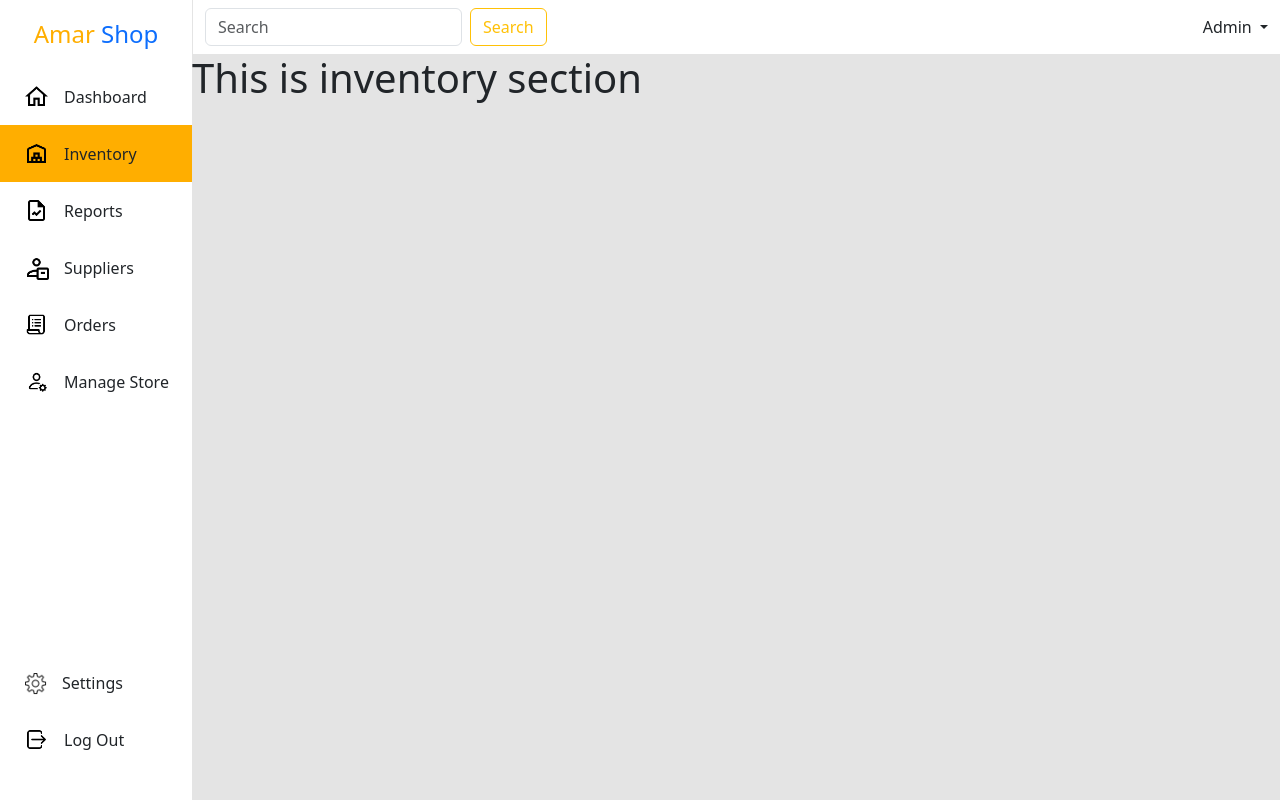
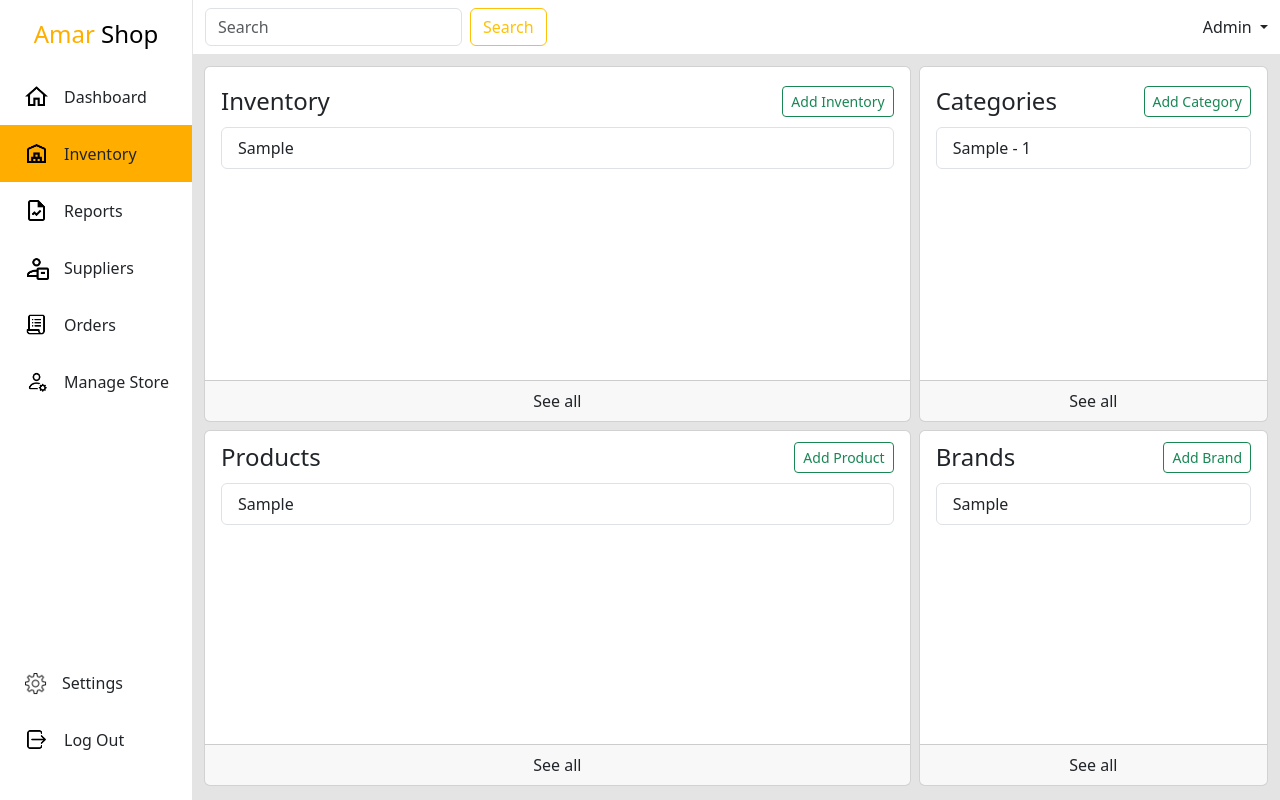
Before and after one commit to tanvirmahmud66/Business_Solutions, a Django app: page /inventory/ in a window 1280 px wide. Run offline with Django 5.2, Linux system fonts and the light colour scheme; tables that the repository leaves empty hold one stand-in row (values such as "Sample post"); some libraries are stand-ins or nearby versions.

Commit message:
Inventory Section

```diff
--- a/Business_Solutions/app/urls.py
+++ b/Business_Solutions/app/urls.py
@@ -1,11 +1,19 @@
 from django.urls import path
-from .views import DashboardView, InventoryView, StoreManageView, OrderView, ReportView, SuppliersView
-
+from .views import DashboardView, InventoryView, CategoryListView,CreateCategoryView,StoreManageView, OrderView, ReportView, SuppliersView
+from .views import CreateBrandView, BrandListView, InventoryListView, ProductListView, CreateInventoryView, CreateProductView
 urlpatterns = [
-    path('', DashboardView.as_view(), name='dashboard'),
+    path('dashboard/', DashboardView.as_view(), name='dashboard'),
 
 
     path('inventory/', InventoryView.as_view(), name='inventory'),
+    path('inventory/all-inventory/', InventoryListView.as_view(), name='inventory-list'),
+    path('inventory/all-product/', ProductListView.as_view(), name='product-list'),
+    path('inventory/all-category/',CategoryListView.as_view(),name='all-category'),
+    path('inventory/all-brand/', BrandListView.as_view(), name='all-brand'),
+    path('inventory/create-inventory/', CreateInventoryView.as_view(), name='create-inventory'),
+    path('inventory/create-product/', CreateProductView.as_view(), name='create-product'),
+    path('inventory/create-category/', CreateCategoryView.as_view(), name='create-category'),
+    path('inventory/create-brand/', CreateBrandView.as_view(), name='create-brand'),
 
 
     path('reports/', ReportView.as_view(), name='reports'),
@@ -17,6 +25,6 @@ urlpatterns = [
     path('orders/', OrderView.as_view(), name='orders'),
 
 
-    path('manage-store/', InventoryView.as_view(), name='manage'),
+    path('manage-store/', StoreManageView.as_view(), name='manage'),
 
 ]
--- a/Business_Solutions/app/views.py
+++ b/Business_Solutions/app/views.py
@@ -1,18 +1,107 @@
 from django.shortcuts import render
-from django.views.generic import TemplateView, ListView
+from django.urls import reverse_lazy, reverse
+from django.views.generic import TemplateView, ListView, CreateView
 
-from .models import DeviceCategories
-from .forms import CategoryForm
+from .models import DeviceCategories, Brand, Inventory, Device
+from .forms import CategoryForm , BrandForm, InventoryForm, Productform
 # Create your views here.
+
+# def count_records(Model,id):
+#     count = Model.objects.filter(id=id).count()
+#     return count
+
 
 class DashboardView(TemplateView):
     template_name = 'dashboard/index.html'
 
+# ----------------------------------------------------------------------INVENTORY SECTION
+class InventoryView(ListView):
+    template_name = 'inventory/inventory.html'
+    context_object_name = 'data'
+    count_list = []
+    category_model = DeviceCategories.objects.all()
+    for each in category_model:
+        cate = each.category
+        count = Device.objects.filter(category__id=each.id).count()
+        count_list.append({f"{cate}":count})
+    print(count_list)
+    extra_context = {
+        'counts': count_list,
+    }
 
-class InventoryView(ListView):
+    def get_queryset(self):
+        inventories = Inventory.objects.all().order_by('-id')[:5]
+        products = Device.objects.all().order_by('-id')[:5]
+        categories = DeviceCategories.objects.all().order_by('id')[:5]
+        brands = Brand.objects.all().order_by('id')[:5]
+        return {
+            'inventories': inventories,
+            'products': products,
+            'categories': categories,
+            'brands': brands,
+        }
+
+class InventoryListView(ListView):
+    model = Inventory
+    context_object_name = 'inventories'
+    template_name = 'inventory/inventoryList.html'
+
+class ProductListView(ListView):
+    model = Device
+    context_object_name = 'products'
+    template_name = 'inventory/productList.html'
+
+class CategoryListView(ListView):
     model = DeviceCategories
-    template_name = 'inventory/index.html'
-    context_object_name = 'Categories'
+    context_object_name = 'categories'
+    template_name = 'inventory/allcategory.html'
+
+
+
+class BrandListView(ListView):
+    model = Brand
+    context_object_name = 'brands'
+    template_name = 'inventory/brandList.html'
+
+
+class CreateInventoryView(CreateView):
+    model = Inventory
+    form_class = InventoryForm
+    template_name = 'inventory/addInventory.html'
+
+    def get_success_url(self):
+        return reverse('inventory-list')
+
+
+class CreateProductView(CreateView):
+    model = Device
+    form_class = Productform
+    template_name = 'inventory/addProduct.html'
+
+    def get_success_url(self):
+        return reverse('product-list')
+
+
+class CreateCategoryView(CreateView):
+    model = DeviceCategories
+    form_class = CategoryForm
+    template_name = 'inventory/addCategory.html'
+
+    def get_success_url(self):
+        return reverse('all-category')
+
+
+class CreateBrandView(CreateView):
+    model = Brand
+    form_class = BrandForm
+    template_name = 'inventory/addbrand.html'
+
+    def get_success_url(self):
+        return reverse('all-brand')
+
+
+
+
 
 
 class ReportView(TemplateView):
--- /dev/null
+++ b/Business_Solutions/static/css/inventory.css
@@ -0,0 +1,18 @@
+.inventory{
+    width: 100%;
+    height: 100%;
+    overflow: scroll;
+}
+
+ul{
+    list-style-type: none;
+    padding: 0;
+}
+
+.height-100{
+    height: 100%;
+}
+
+.height-50{
+    height: 50%;
+}
--- a/Business_Solutions/static/css/layout.css
+++ b/Business_Solutions/static/css/layout.css
@@ -2,6 +2,11 @@
     padding: 0;
     margin: 0;
     box-sizing: border-box;
+}
+
+a{
+    text-decoration: none;
+    color: black;
 }
 
 .mother-div{
@@ -74,6 +79,7 @@
 
 .content{
     width: 85vw;
+    height: 100vh;
 }
 .navbar-w{
     width: 100%;
@@ -83,3 +89,9 @@
 .selected{
     background: rgb(255, 174, 0);
 }
+
+
+.main-content{
+    width: 100%;
+    height: 93%;
+}
--- a/Business_Solutions/static/js/layout.js
+++ b/Business_Solutions/static/js/layout.js
@@ -1,17 +1,21 @@
 document.addEventListener('DOMContentLoaded', function() {
     var currentUrl = window.location.pathname;
+    console.log(currentUrl)
     var navItems = document.querySelectorAll('.navItem');
 
-    navItems.forEach(function(navItem) {
-        navItem.classList.remove('selected');
-    });
 
     navItems.forEach(function(navItem) {
         var link = navItem.querySelector('a');
         var href = link.getAttribute('href');
+        console.log(href)
 
-        if (currentUrl === href || currentUrl.startsWith(href + '/')) {
+        console.log(currentUrl.startsWith(href))
+        if (currentUrl === href || currentUrl.startsWith(href)) {
             navItem.classList.add('selected');
+        }else{
+            navItem.classList.remove('selected');
         }
+
+
     });
 });
--- a/Business_Solutions/templates/Layout.html
+++ b/Business_Solutions/templates/Layout.html
@@ -7,15 +7,16 @@
     <meta charset="UTF-8">
     <meta name="viewport" content="width=device-width, initial-scale=1.0">
     <title>
-        {%block title%}{%endblock title%}
+        {%block title%}Home | Amar Shop{%endblock title%}
     </title>
 
     {% load bootstrap5 %}
     {% bootstrap_css %}
     {% bootstrap_javascript %}
+    {%block link%}{%endblock link%}
 
     <link rel="stylesheet" href="{% static 'css/layout.css'%}">
-    {%block link%}{%endblock link%}
+
 
 </head>
 
@@ -26,7 +27,7 @@
         <div class="sidebar">
             <div class="upper">
                 <div class="branding">
-                    <a href="#">
+                    <a href="{%url 'dashboard'%}">
                         <span class="gedget">Amar</span> Shop
                     </a>
                 </div>
@@ -117,11 +118,11 @@
                 </div>
             </nav>
 
-            <section>
+            <div class="main-content">
                 {%block main%}
 
                 {%endblock main%}
-            </section>
+            </div>
 
             <script type="text/javascript" src="{%static 'js/layout.js'%}"></script>
         </div>
--- a/Business_Solutions/templates/inventory/index.html
+++ /dev/null
@@ -1,15 +0,0 @@
-{% extends "Layout.html" %}
-{% load static %}
-
-<!-- titile -->
-{%block link%}
-    <title>Inventory | Amar Shop</title>
-{%endblock link%}
-
-
-<!-- main body -->
-{%block main%}
-
-<h1>This is inventory section</h1>
-
-{%endblock main%}
--- /dev/null
+++ b/Business_Solutions/templates/inventory/inventory.html
@@ -0,0 +1,105 @@
+{% extends "Layout.html" %}
+{% load static %}
+
+<!-- titile -->
+
+{%block title%}Inventory | Amar Shop{%endblock title%}
+
+{%block link%}
+    <link rel="stylesheet" href="{%static 'css/inventory.css'%}">
+{%endblock link%}
+
+
+<!-- main body -->
+{%block main%}
+<div class="inventory p-2">
+
+    <div class="container height-100">
+        <div class="row height-50">
+            <div class="col-8 p-1">
+                <div class="card height-100">
+                    <div class="card-body">
+                        <div class="card-title d-flex justify-content-between align-items-center">
+                            <div class="fs-4">Inventory</div>
+                            <a href="{%url 'create-inventory'%}" class="btn btn-outline-success btn-sm">Add Inventory</a>
+                        </div>
+                        <div class="card-text">
+                            <ul class="list-group">
+                                {%for each in data.inventories%}
+                                    <li class="list-group-item list-group-item-action">{{each}}</li>
+                                {%endfor%}
+                            </ul>
+                        </div>
+                    </div>
+                    <a href="{%url 'inventory-list'%}" class="card-footer text-center">See all</a>
+                </div>
+            </div>
+            <div class="col p-1">
+                <div class="card height-100">
+                    <div class="card-body">
+                        <div class="card-title d-flex justify-content-between align-items-center">
+                            <div class="fs-4">Categories</div>
+                            <a href="{%url 'create-category'%}" class="btn btn-outline-success btn-sm">Add Category</a>
+                        </div>
+                        <div class="card-text">
+                            <ul class="list-group">
+                                {%for each in data.categories%}
+                                    {%for dict in counts%}
+                                        {% for key, value in dict.items %}
+                                            {%if each.category == key %}
+                                                <li class="list-group-item list-group-item-action">{{each}} - {{value}}</li>
+                                            {%endif%}
+                                        {% endfor %}
+                                    {%endfor%}
+                                {%endfor%}
+
+
+                            </ul>
+                        </div>
+                    </div>
+                    <a href="{%url 'all-category'%}" class="card-footer text-center">See all</a>
+                </div>
+            </div>
+        </div>
+        <div class="row height-50">
+            <div class="col-8 p-1">
+                <div class="card height-100">
+                    <div class="card-body pt-2 pb-2">
+                        <div class="card-title d-flex justify-content-between align-items-center">
+                            <div class="fs-4">Products</div>
+                            <a href="{%url 'create-product'%}" type="button" class="btn btn-outline-success btn-sm">Add Product</a>
+                        </div>
+                        <div class="card-text">
+                            <ul class="list-group">
+                                {%for each in data.products%}
+                                    <li class="list-group-item list-group-item-action">{{each}}</li>
+                                {%endfor%}
+                            </ul>
+                        </div>
+                    </div>
+                    <a href="{%url 'product-list'%}" class="card-footer text-center">See all</a>
+                </div>
+            </div>
+            <div class="col p-1">
+                <div class="card height-100">
+                    <div class="card-body pt-2 pb-2">
+                        <div class="card-title d-flex justify-content-between align-items-center">
+                            <div class="fs-4">Brands</div>
+                            <a href="{%url 'create-brand'%}" class="btn btn-outline-success btn-sm">Add Brand</a>
+                        </div>
+                        <div class="card-text">
+                            <ul class="list-group">
+                                {%for each in data.brands%}
+                                    <li class="list-group-item list-group-item-action">{{each}}</li>
+                                {%endfor%}
+                            </ul>
+                        </div>
+                    </div>
+                    <a href="{%url 'all-brand'%}" class="card-footer text-center">See all</a>
+                </div>
+            </div>
+        </div>
+    </div>
+
+</div>
+{%endblock main%}
```
Also changed, not shown: Business_Solutions/app/forms.py (+20 -2 lines), Business_Solutions/templates/inventory/addCategory.html (added, +24 -0 lines), Business_Solutions/templates/inventory/addInventory.html (added, +24 -0 lines), Business_Solutions/templates/inventory/addProduct.html (added, +24 -0 lines), Business_Solutions/templates/inventory/addbrand.html (added, +24 -0 lines), Business_Solutions/templates/inventory/allcategory.html (added, +23 -0 lines), Business_Solutions/templates/inventory/brandList.html (added, +23 -0 lines), Business_Solutions/templates/inventory/inventoryList.html (added, +23 -0 lines), Business_Solutions/templates/inventory/productList.html (added, +23 -0 lines).
